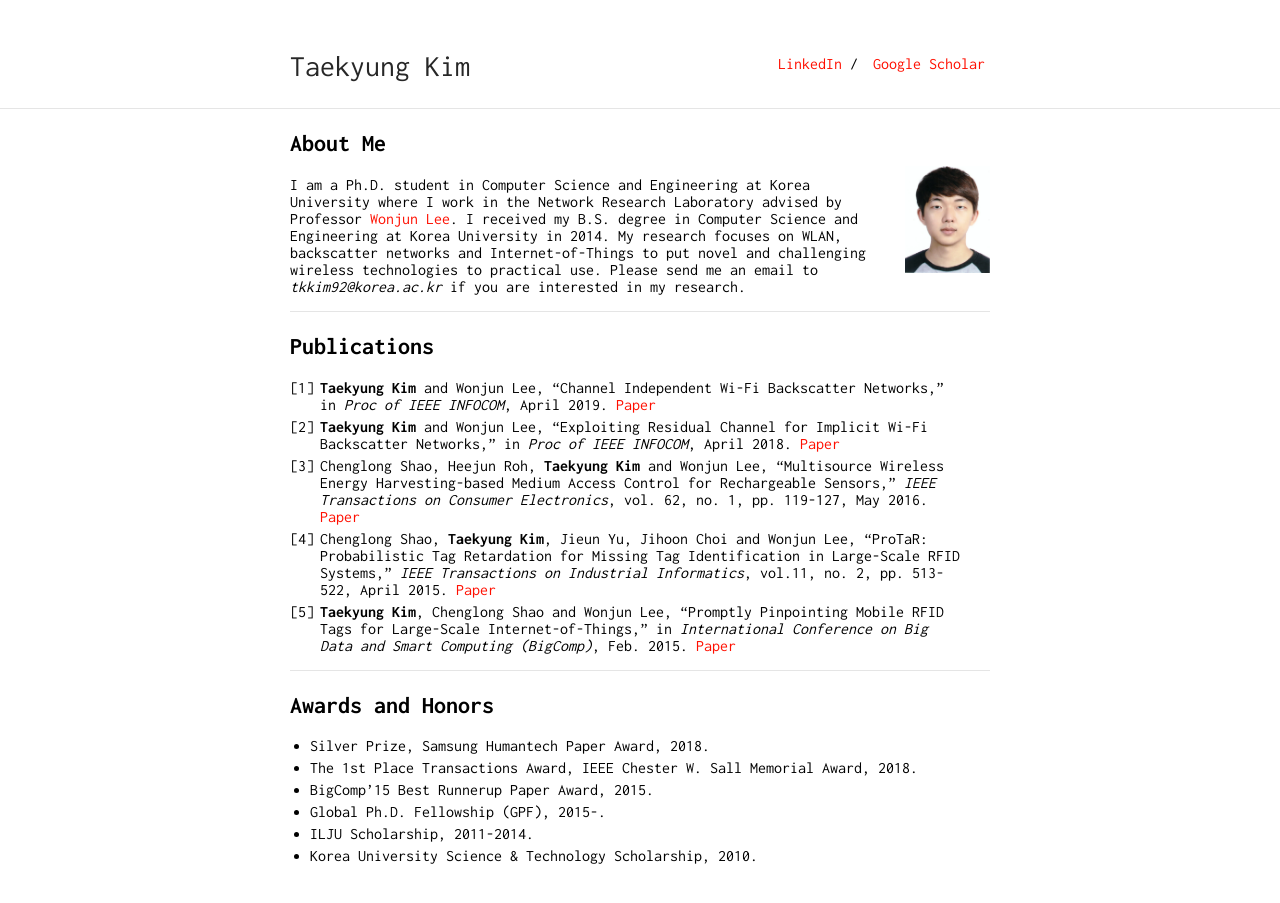
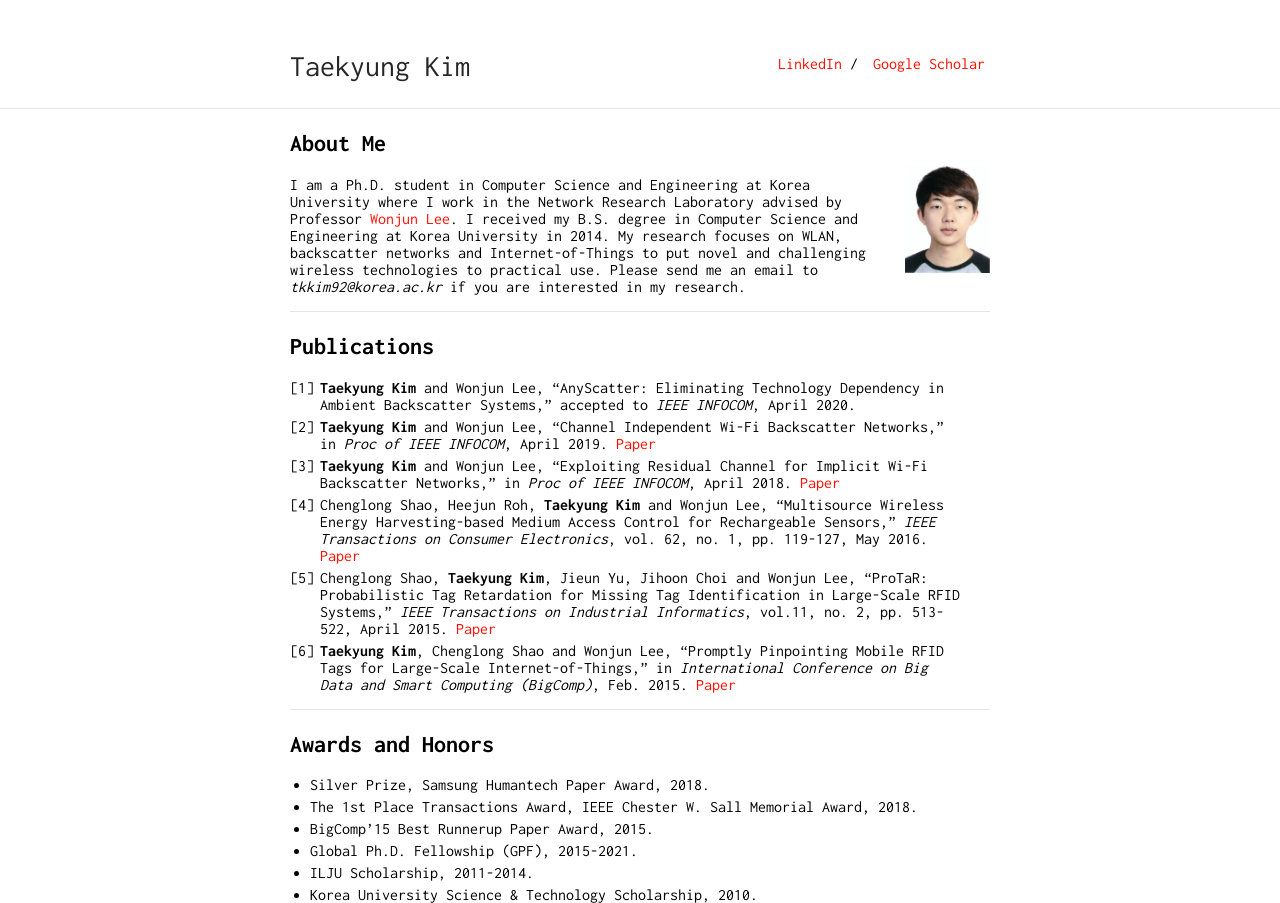
Before and after one commit to tkkim92/tkkim92.github.io, a Jekyll site: the page built from index.md, in a window 1280 px wide. Built offline with Jekyll 4.4.1, drawn with Linux system fonts in a browser that asks for light colours; our own code applies the rules of GitHub Pages for plain Markdown files.

Commit message:
accepted to INFOCOM 2020

```diff
--- a/index.md
+++ b/index.md
@@ -15,7 +15,8 @@ Please send me an email to *tkkim92@korea.ac.kr* if you are interested in my res
 
 ## Publications
 
-1. **Taekyung Kim** and Wonjun Lee, "Channel Independent Wi-Fi Backscatter Networks," in *Proc of IEEE INFOCOM*, April 2019. [Paper](ChanIndepWiFiBS_INFOCOM_2019.pdf)
+1. **Taekyung Kim** and Wonjun Lee, "AnyScatter: Eliminating Technology Dependency in Ambient Backscatter Systems," accepted to *IEEE INFOCOM*, April 2020.
+1. **Taekyung Kim** and Wonjun Lee, "Channel Independent Wi-Fi Backscatter Networks," in *Proc of IEEE INFOCOM*, April 2019. [Paper](https://ieeexplore.ieee.org/document/8737376)
 1. **Taekyung Kim** and Wonjun Lee, "Exploiting Residual Channel for Implicit Wi-Fi Backscatter Networks," in *Proc of IEEE INFOCOM*, April 2018. [Paper](https://ieeexplore.ieee.org/document/8486273)
 1. Chenglong Shao, Heejun Roh, **Taekyung Kim** and Wonjun Lee, "Multisource Wireless Energy Harvesting-based Medium Access Control for Rechargeable Sensors," *IEEE Transactions on Consumer Electronics*, vol. 62, no. 1, pp. 119-127, May 2016. [Paper](https://ieeexplore.ieee.org/document/7514670/)
 1. Chenglong Shao, **Taekyung Kim**, Jieun Yu, Jihoon Choi and Wonjun Lee, "ProTaR: Probabilistic Tag Retardation for Missing Tag Identification in Large-Scale RFID Systems," *IEEE Transactions on Industrial Informatics*, vol.11, no. 2, pp. 513-522, April 2015. [Paper](https://ieeexplore.ieee.org/document/7047883/)
@@ -28,6 +29,6 @@ Please send me an email to *tkkim92@korea.ac.kr* if you are interested in my res
 * Silver Prize, Samsung Humantech Paper Award, 2018.
 * The 1st Place Transactions Award, IEEE Chester W. Sall Memorial Award, 2018.
 * BigComp'15 Best Runnerup Paper Award, 2015.
-* Global Ph.D. Fellowship (GPF), 2015-.
+* Global Ph.D. Fellowship (GPF), 2015-2021.
 * ILJU Scholarship, 2011-2014.
 * Korea University Science & Technology Scholarship, 2010.
```
Also changed, not shown: 1 other file.
